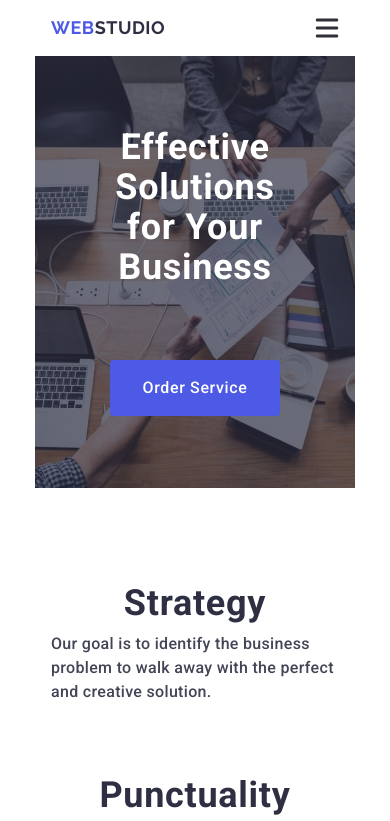
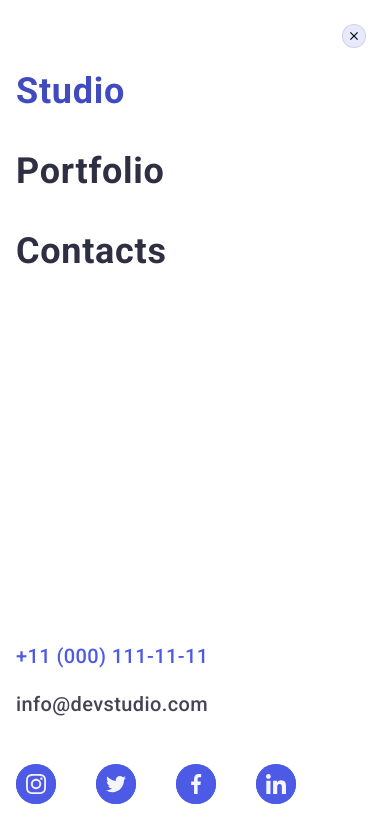
Before and after one commit to Tatiana-Bahrova/goit-markup-hw-06, a plain HTML site: page index.html in a window 390 px wide. Shown: the top 821 px of the page. Drawn offline with nearby package versions, Linux system fonts and the light colour scheme.

Commit message:
added flex-container on mobile-menu.deleted margin and added div for mobile-address.

```diff
--- a/css/stylesheet.css
+++ b/css/stylesheet.css
@@ -178,6 +178,12 @@ a {
         overflow-y: auto;
         transform: translateX(100%);
         transition: transform 250ms cubic-bezier(0.4, 0, 0.2, 1);
+        display: flex;
+        flex-direction: column;
+        justify-content: space-between;
+        padding: 72px 40px 40px 16px;
+    }
+
     }
     .mob-menu-container {
         position: relative;
@@ -231,7 +237,6 @@ a {
 
     .mobile-address {
         font-style: normal;
-        margin-top: 168px;
         margin-bottom: 48px;
     }
 
@@ -260,9 +265,9 @@ a {
 
     .mobile-social-ul {
         display: flex;
-        flex-wrap: wrap;
-        justify-content: center;
+        flex-wrap: nowrap;
         gap: 40px;
+        width: 280px;
     }
 
     .mobile-social-li {
@@ -271,7 +276,6 @@ a {
         width: 40px;
         height: 40px;
         border-radius: 50%;
-        width: calc((100% - 3 * 40px) / 4);
     }
 
     .mobile-social-link {
--- a/index.html
+++ b/index.html
@@ -786,8 +786,7 @@
     </div>
 
     <!--  ============ MOBILE MENU ============  -->
-    <div class="mobile-menu">
-      <div class="container mob-menu-container">
+    <div class="mobile-menu is-open">
       <button class="mobile-close-btn">
         <svg class="mobile-close-icon" width="8" height="8">
           <use href="./images/icons.svg#icon-close"></use>
@@ -808,6 +807,8 @@
           </li>
         </ul>
       </nav>
+
+      <div class="mobile-address-social-wrapper">
         <address class="mobile-address">
           <ul class="mobile-address-ul">
             <li class="address-li">
@@ -822,7 +823,6 @@
             </li>
           </ul>
         </address>
-
         <ul class="mobile-social-ul">
           <li class="mobile-social-li">
             <a href="" class="mobile-social-link">
```
Lines whose indentation alone changed are shown as unchanged.
